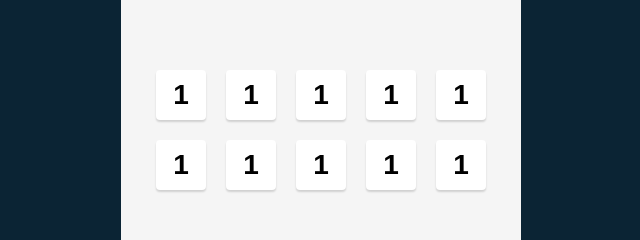
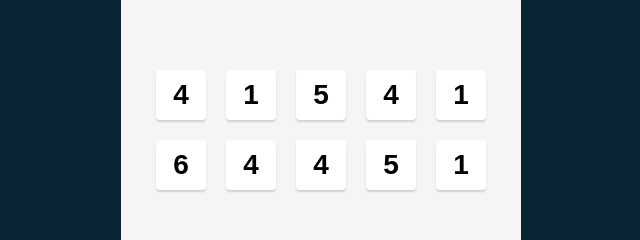
Before and after one commit to Jatsekku/tenzies-scrimba, a React (Vite) app: page / in a window 1280 px wide. Shown: the part 270-510 px from the top of the page, without its empty margins (319-959 px from the left). Built offline with nearby package versions, Linux system fonts and the light colour scheme.

Commit message:
feat(components): Add rand dice generation

```diff
--- a/src/components/App.jsx
+++ b/src/components/App.jsx
@@ -1,19 +1,20 @@
 import Die from './Die'
+import { useState } from 'react'
 
 export default function App() {
+
+    function generateAllNewDice() {
+        return Array.from({length: 10}, () => Math.ceil(Math.random() * 6))
+    }
+
+    const [dice, setDice] = useState(generateAllNewDice())
+    console.log(dice)
+
+    const diceElements = dice.map(num => <Die value={num} />)
+
     return <main>
         <div className='dice-container'>
-            <Die value={1} />
-            <Die value={1} />
-            <Die value={1} />
-            <Die value={1} />
-            <Die value={1} />
-
-            <Die value={1} />
-            <Die value={1} />
-            <Die value={1} />
-            <Die value={1} />
-            <Die value={1} />
+            {diceElements}
         </div>
     </main>
 }
```
